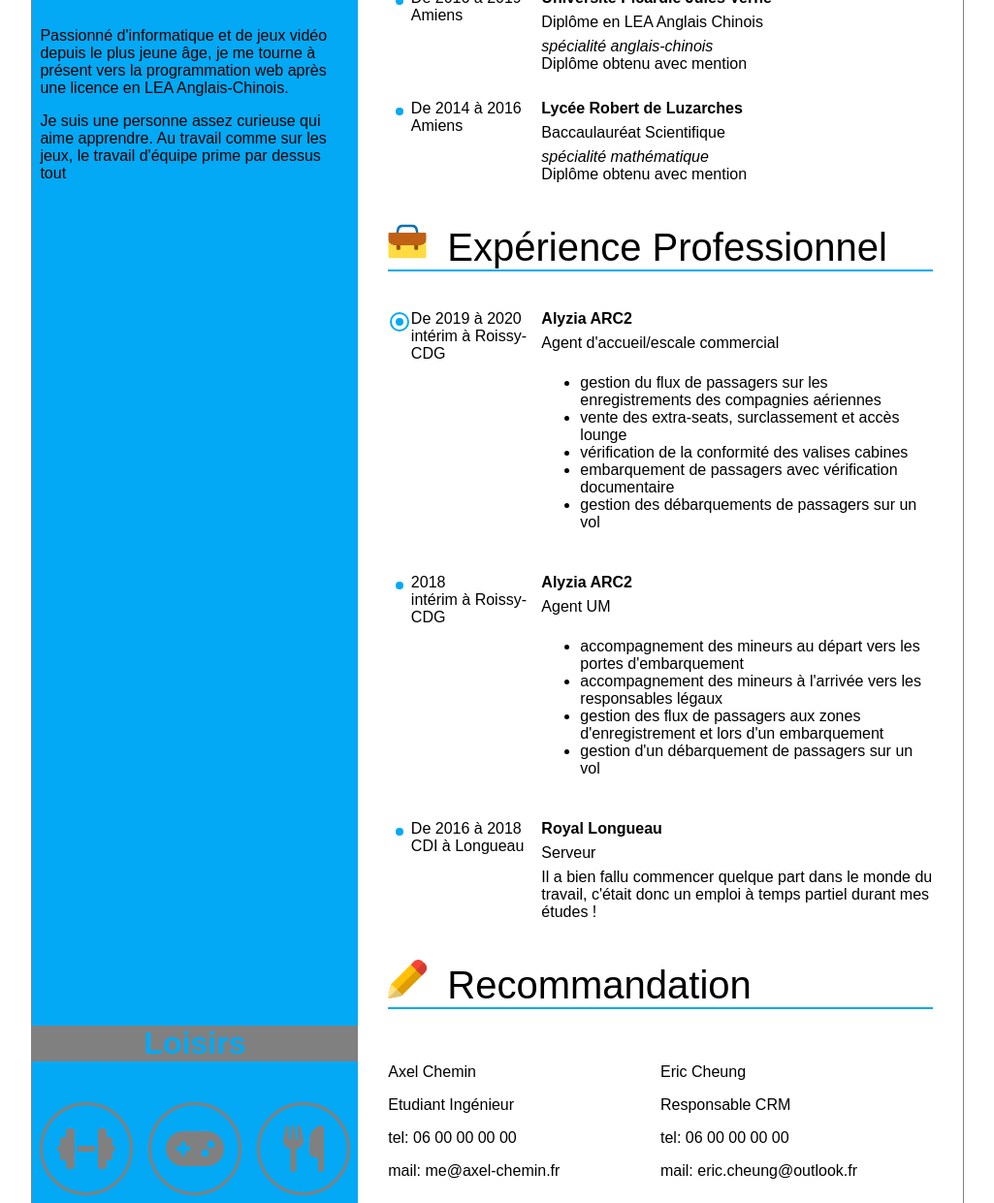
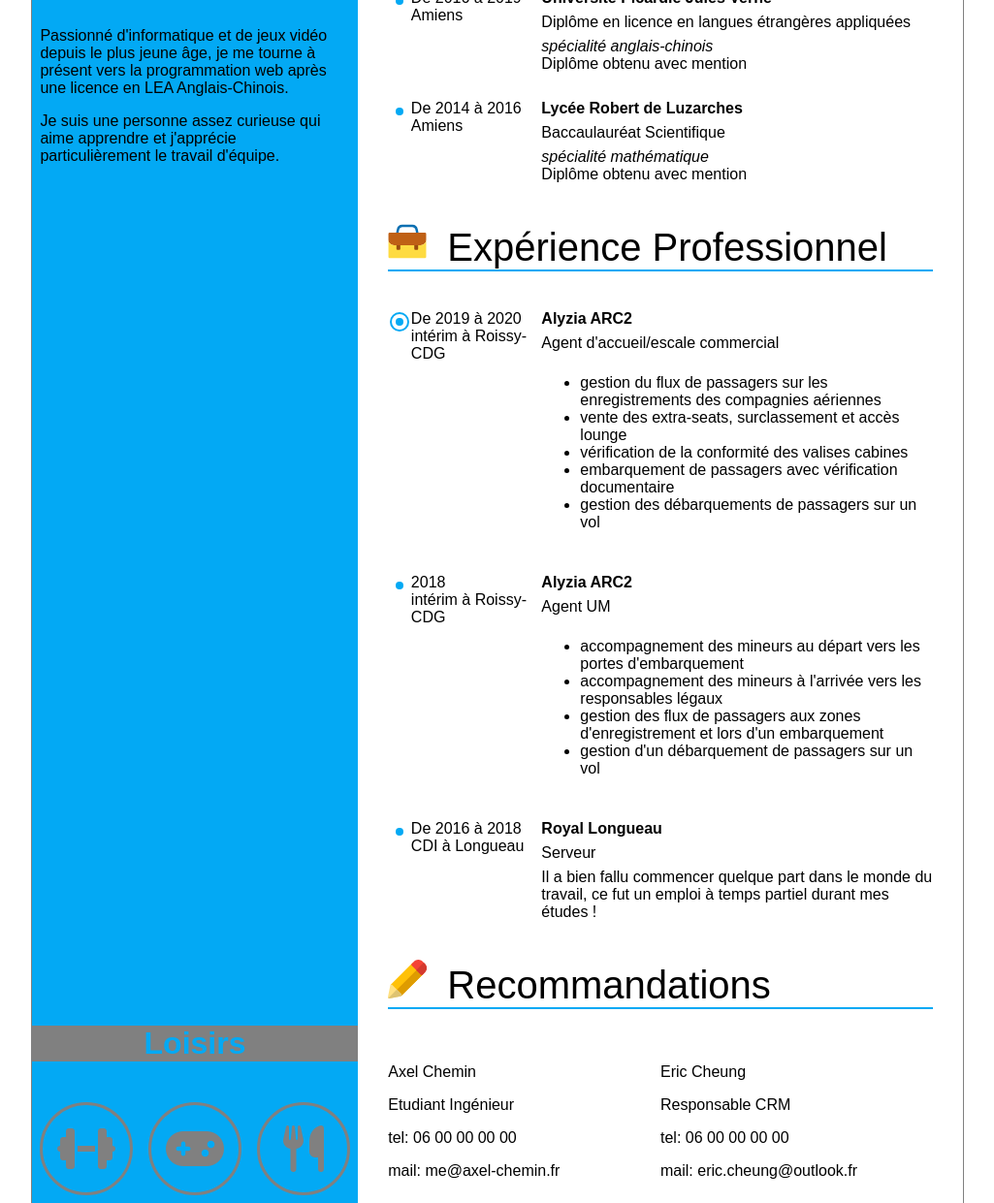
Before and after one commit to chakraecho/CV-op, a website: page index.html in a window 1280 px wide. Shown: the part 627-1868 px from the top of the page at 97% size, without its empty margins (127-1152 px from the left). Drawn offline with Linux system fonts and the light colour scheme.

Commit message:
style (html): fixing mispelled words

```diff
--- a/index.html
+++ b/index.html
@@ -40,7 +40,7 @@
 										OpenClassrooms
 									</div>
 									<div class="section_content_secondary">
-										Formation Developpeur Web
+										Formation Développeur Web
 									</div>
 									<div class="section_content_description">
 										Formation démarré en autodidacte avant d'être accompagné par un mentor !
@@ -61,7 +61,7 @@
 										Université Picardie Jules Verne
 									</div>
 									<div class="section_content_secondary">
-										Diplôme en LEA Anglais Chinois
+										Diplôme en licence en langues étrangères appliquées
 									</div>
 									<div class="section_content_description">
 										<em>spécialité anglais-chinois</em>
@@ -171,7 +171,7 @@
 										Serveur
 									</div>
 									<div class="section_content_description">
-										Il a bien fallu commencer quelque part dans le monde du travail, c'était donc un emploi à temps partiel durant mes études !
+										Il a bien fallu commencer quelque part dans le monde du travail, ce fut un emploi à temps partiel durant mes études !
 									</div>
 								</div>
 							</div>
@@ -180,7 +180,7 @@
 					<section id="reference">
 						<!-- last section-->
 						<div id="reference_content" class="section_title">
-							<h3><img src="img/stylus.svg" alt="diploma" class="section_title_img" />  Recommandation</h3>
+							<h3><img src="img/stylus.svg" alt="diploma" class="section_title_img" />  Recommandations</h3>
 						</div>
 						<div id="reference_people" class="section_container">
 							<div class="section_content">
@@ -253,7 +253,7 @@
 							Passionné d'informatique et de jeux vidéo depuis le plus jeune âge, je me tourne à présent vers la programmation web après une licence en LEA Anglais-Chinois.
 						</p>
 						<p>
-							Je suis une personne assez curieuse qui aime apprendre. Au travail comme sur les jeux, le travail d'équipe prime par dessus tout
+							Je suis une personne assez curieuse qui aime apprendre et j'apprécie particulièrement le travail d'équipe.
 						</p>
 					</div>
 				</section>
```
